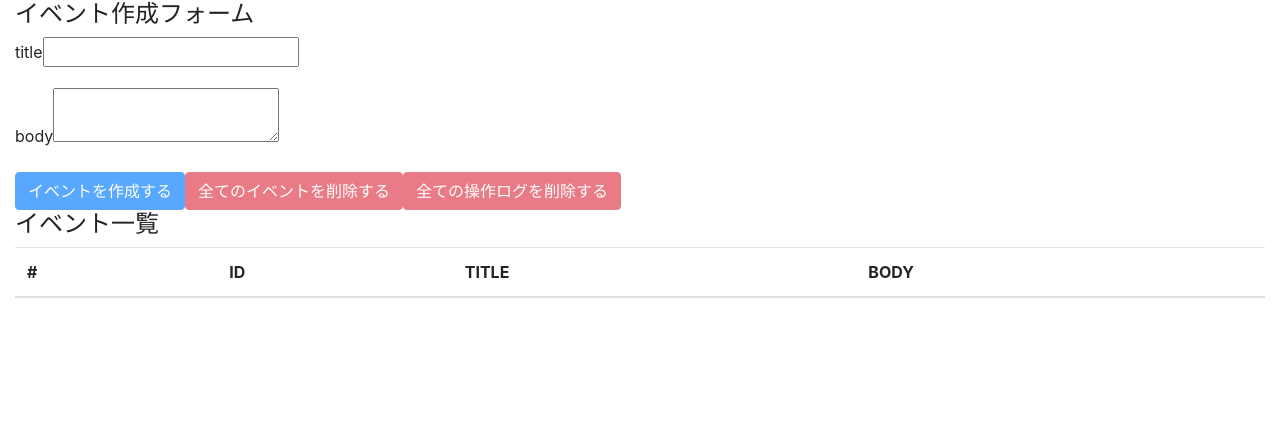
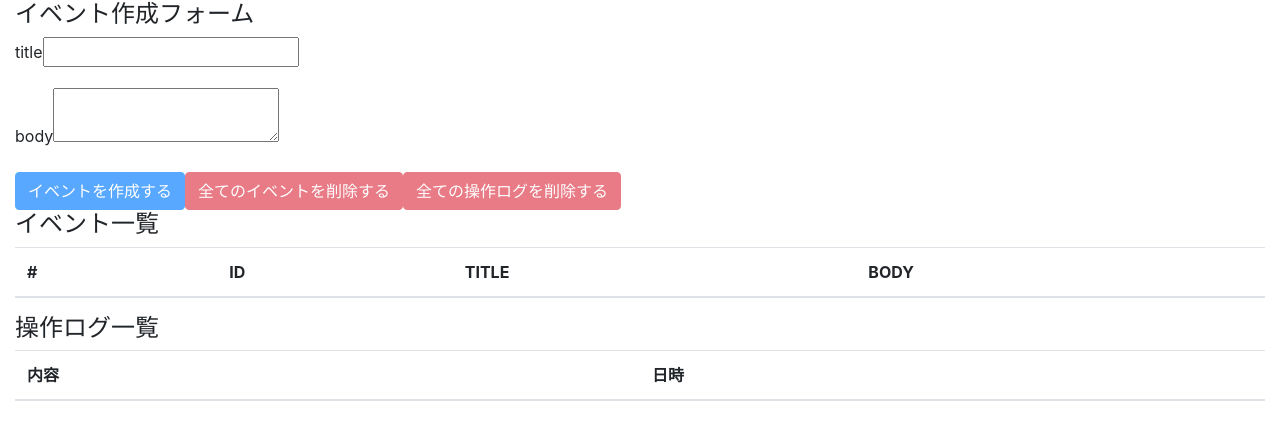
Before and after one commit to SatakeYusuke19920527/react_hooks_morning, a React (Create React App) app: page / in a window 1280 px wide. Shown: the top 440 px of the page. Built offline with nearby package versions, Linux system fonts and the light colour scheme.

Commit message:
operationType fin

```diff
--- a/src/components/App.js
+++ b/src/components/App.js
@@ -5,6 +5,7 @@ import reducer from '../reducers/';
 import Events from './Events';
 import EventForm from './EventForm';
 import AppContext from '../contexts/AppContext';
+import OperationLogs from './OperationLogs';
 
 const App = () => {
 	const initialState = {
@@ -18,6 +19,7 @@ const App = () => {
 			<div className="container-fluid">
 				<EventForm />
 				<Events />
+				<OperationLogs />
 			</div>
 		</AppContext.Provider>
 	);
--- a/src/components/Event.js
+++ b/src/components/Event.js
@@ -1,22 +1,29 @@
-import React, {useContext} from 'react';
-import {DELETE_EVENT} from '../actions/';
+import React, { useContext } from 'react';
+import { DELETE_EVENT, ADD_OPERATION_LOG } from '../actions/';
 import AppContext from '../contexts/AppContext';
+import { timeCurrentISO8601 } from '../utils';
 
-const Event = ({event}) => {
+const Event = ({ event }) => {
 	const { dispatch } = useContext(AppContext);
+	const time = timeCurrentISO8601();
 	const handleClickDelete = () => {
-        const result = window.confirm(`id=${event.id}を削除しますか？`)
+		const result = window.confirm(`id=${event.id}を削除しますか？`);
 		if (result) {
 			dispatch({
 				type: DELETE_EVENT,
 				id: event.id,
 				title: event.title,
 				body: event.body
-        })
+			});
+			dispatch({
+				type: ADD_OPERATION_LOG,
+				description: `id=${event.id}のイベントを削除しました。`,
+				operationAt: time
+			});
 		} else {
 			return event;
 		}
-    }
+	};
 
 	return (
 		<tr>
@@ -24,14 +31,12 @@ const Event = ({event}) => {
 			<td>{event.title}</td>
 			<td>{event.body}</td>
 			<td>
-                <button
-                    type="button"
-                    className="btn btn-danger"
-                    onClick={handleClickDelete}
-                >削除</button>
+				<button type="button" className="btn btn-danger" onClick={handleClickDelete}>
+					削除
+				</button>
 			</td>
 		</tr>
 	);
-}
+};
 
 export default Event;
--- /dev/null
+++ b/src/components/OperationLog.js
@@ -0,0 +1,19 @@
+import React from 'react';
+
+const OperationLog = ({ operationLog }) => {
+
+    return (
+        <>
+            <tr>
+                <td>
+                    {operationLog.description}
+                </td>
+                <td>
+                    {operationLog.operatedAt}
+                </td>
+            </tr>
+        </>
+    );
+};
+
+export default OperationLog;
--- /dev/null
+++ b/src/components/OperationLogs.js
@@ -0,0 +1,34 @@
+import React, {useContext} from 'react';
+import AppContext from '../contexts/AppContext';
+
+import OperationLog from './OperationLog';
+
+
+const OperationLogs = () => {
+
+    const { state } = useContext(AppContext)
+
+    return (
+        <>
+            <h4>操作ログ一覧</h4>
+            <table className="table table-hover">
+                <thead>
+                    <tr>
+                        <th>内容</th>
+                        <th>日時</th>
+                    </tr>
+                </thead>
+                <tbody>
+                    {state.operationLogs.map((operationLog, index) => {
+                        return (
+                            <OperationLog key={index} operationLog={operationLog} />
+                        )
+                    })}
+                </tbody>
+            </table>
+        </>
+    );
+
+}
+
+export default OperationLogs;
--- a/src/reducers/operationLogs.js
+++ b/src/reducers/operationLogs.js
@@ -5,7 +5,7 @@ const operationLogs = (state = [], action) => {
 		case ADD_OPERATION_LOG:
 			const operationLog = {
 				description: action.description,
-				operatedAt: action.operatedAt
+				operatedAt: action.operationAt
 			};
 			return [ operationLog, ...state ];
 		case DELETE_ALL_OPERATION_LOGS:
```
Lines whose indentation alone changed are shown as unchanged.
